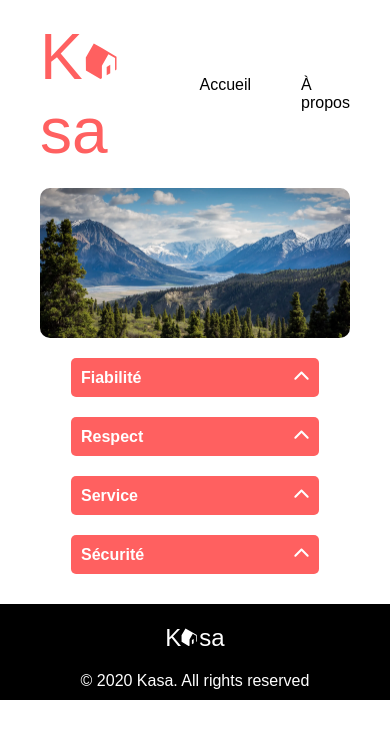
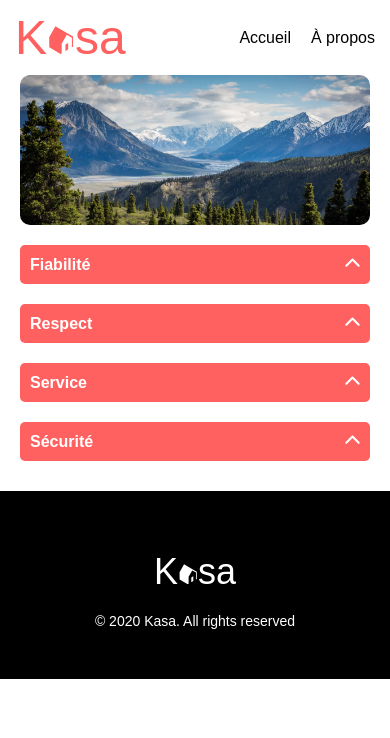
Before and after one commit to AlexandreGomesDaSilva/projet-kasa, a React (Vite) app in the folder my-react-app/: page /about in a window 390 px wide. Shown: the top 738 px of the page. Built offline with nearby package versions, Linux system fonts and the light colour scheme.

Commit message:
Responsive OK

```diff
--- a/my-react-app/src/components/Collapse/Collapse.jsx
+++ b/my-react-app/src/components/Collapse/Collapse.jsx
@@ -1,7 +1,7 @@
 import React from "react";
 import { useState } from "react";
-import SvgDown from "../svg/SvgDown.jsx";
-import SvgUp from "../svg/SvgUp.jsx";
+import SvgDown from "../Svg/SvgDown.jsx";
+import SvgUp from "../Svg/SvgUp.jsx";
 import "./Collapse.scss";
 
 const Collapse = ({ title, children }) => {
--- a/my-react-app/src/components/Footer/Footer.jsx
+++ b/my-react-app/src/components/Footer/Footer.jsx
@@ -7,8 +7,8 @@ function Footer() {
       <h1>
         K
         <svg
-          width="16"
-          height="18"
+          width="26"
+          height="26"
           viewBox="0 0 28 31"
           xmlns="http://www.w3.org/2000/svg"
         >
--- a/my-react-app/src/components/Footer/Footer.scss
+++ b/my-react-app/src/components/Footer/Footer.scss
@@ -8,13 +8,9 @@ footer {
 
   h1 {
     margin: 0;
-    font-size: 24px;
+    font-size: 48px;
     margin: 20px 0 10px 0;
     font-weight: normal;
-  }
-
-  svg {
-    margin-right: 2px;
   }
 
   p {
@@ -24,3 +20,22 @@ footer {
     font-weight: normal;
   }
 }
+
+@media screen and (max-width: 768px) {
+  footer {
+    padding: 40px 0;
+
+    h1 {
+      font-size: 36px;
+    }
+
+    svg {
+      width: 20px;
+      height: 20px;
+    }
+
+    p {
+      font-size: 14px;
+    }
+  }
+}
--- a/my-react-app/src/components/Header/Header.scss
+++ b/my-react-app/src/components/Header/Header.scss
@@ -33,3 +33,26 @@ header {
     box-shadow: 0 2px 0 #000;
   }
 }
+
+@media screen and (max-width: 768px) {
+  header {
+    margin: 10px 0;
+    padding: 0px 15px;
+
+    svg {
+      width: 28px;
+      height: 28px;
+    }
+
+    h1 {
+      font-size: 48px;
+    }
+
+    li {
+      margin: 0;
+    }
+    li:nth-child(2) {
+      margin-left: 20px;
+    }
+  }
+}
--- a/my-react-app/src/pages/About.scss
+++ b/my-react-app/src/pages/About.scss
@@ -44,3 +44,13 @@
     border-radius: 5px;
   }
 }
+
+@media screen and (max-width: 768px) {
+  .about {
+    padding: 0px 20px;
+  }
+
+  .collapse {
+    width: 100%;
+  }
+}
--- a/my-react-app/src/pages/Home.jsx
+++ b/my-react-app/src/pages/Home.jsx
@@ -1,8 +1,8 @@
 // @ts-nocheck
 import React from "react";
-import Header from "../components/Header/Header";
-import Footer from "../components/Footer/Footer";
-import Card from "../components//Card/Card";
+import Header from "../components/Header/Header.jsx";
+import Footer from "../components/Footer/Footer.jsx";
+import Card from "../components//Card/Card.jsx";
 import { useEffect, useState } from "react";
 import "./Home.scss";
 
--- a/my-react-app/src/pages/Home.scss
+++ b/my-react-app/src/pages/Home.scss
@@ -46,3 +46,31 @@
   background-color: #f6f6f6;
   border-radius: 10px;
 }
+
+@media screen and (max-width: 768px) {
+  .home {
+    padding: 0px 20px;
+  }
+
+  .home-banner {
+    height: 100px;
+
+    p {
+      font-size: 24px;
+      left: 36%;
+    }
+  }
+
+  .cards-container {
+    gap: 15px;
+    padding: 0;
+    background: none;
+    display: grid;
+    grid-template-columns: 1fr;
+    justify-items: center;
+
+    a {
+      width: 100%;
+    }
+  }
+}
--- a/my-react-app/src/pages/Logement.scss
+++ b/my-react-app/src/pages/Logement.scss
@@ -156,3 +156,74 @@
     list-style: none;
   }
 }
+
+@media screen and (max-width: 768px) {
+  .logement {
+    padding: 0px 20px;
+  }
+
+  .wrapper {
+    height: 200px;
+
+    button {
+      background: none;
+      transition: none;
+    }
+
+    button:first-child {
+      left: 1px;
+    }
+
+    button:last-child {
+      right: 1px;
+    }
+
+    button:hover {
+      background: none;
+    }
+  }
+
+  .logement-infos {
+    flex-direction: column;
+
+    .logement-title-and-tags {
+      margin-bottom: 1rem;
+    }
+
+    .logement-title {
+      h2 {
+        font-size: 1.5rem;
+        margin-bottom: 0.5rem;
+      }
+
+      p {
+        font-size: 1rem;
+      }
+    }
+
+    .logement-tags {
+      flex-wrap: wrap;
+      span {
+        font-size: 0.75rem;
+        padding: 0.25rem 2rem;
+      }
+    }
+  }
+
+  .logement-host-and-rating {
+    flex-direction: row-reverse;
+    align-items: center;
+    justify-content: space-between;
+
+    .logement-host {
+      span {
+        font-size: 0.75rem;
+      }
+    }
+  }
+
+  .logement-collapse {
+    flex-direction: column;
+    gap: 0.25rem;
+  }
+}
--- a/my-react-app/src/pages/NotFound.jsx
+++ b/my-react-app/src/pages/NotFound.jsx
@@ -1,7 +1,7 @@
 import React from "react";
 import { Link } from "react-router-dom";
-import Header from "../components/Header/Header";
-import Footer from "../components/Footer/Footer";
+import Header from "../components/Header/Header.jsx";
+import Footer from "../components/Footer/Footer.jsx";
 import "./NotFound.scss";
 
 function NotFound() {
--- a/my-react-app/src/pages/NotFound.scss
+++ b/my-react-app/src/pages/NotFound.scss
@@ -32,3 +32,22 @@
     text-decoration: underline;
   }
 }
+
+@media screen and (max-width: 768px) {
+  .not-found {
+    text-align: center;
+
+    span {
+      margin: 3rem 0;
+      font-size: 64px;
+    }
+
+    p {
+      font-size: 18px;
+    }
+
+    a {
+      font-size: 12px;
+    }
+  }
+}
```
